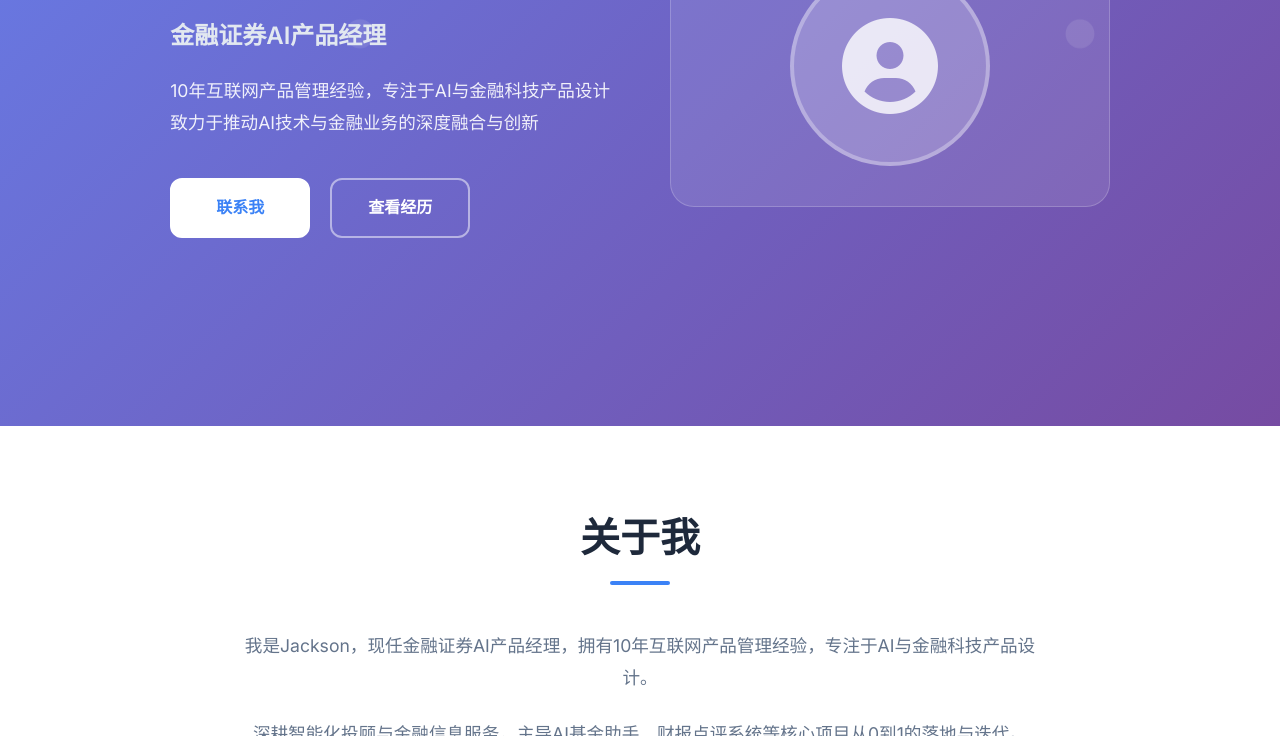
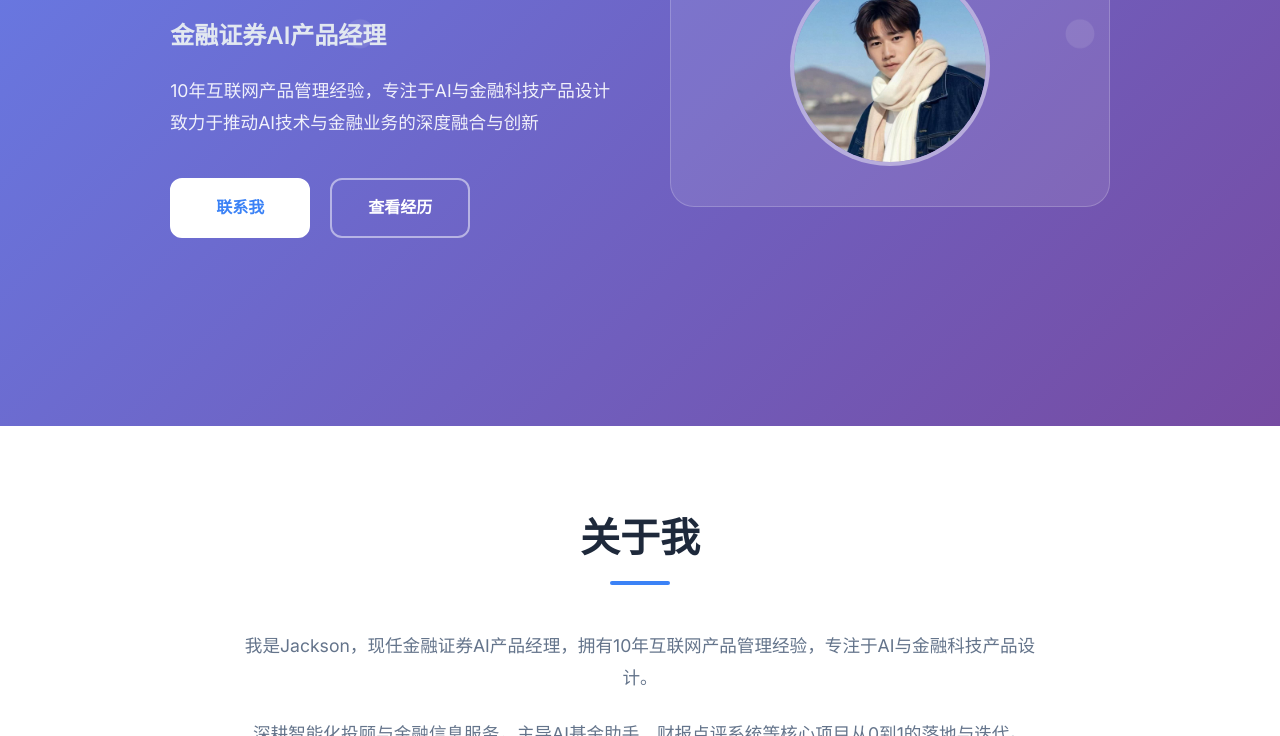
Before and after one commit to jackson-xu666/xugangzhou, a plain HTML site: page index.html in a window 1280 px wide. Shown: the part 364-1100 px from the top of the page. Drawn offline with Linux system fonts and the light colour scheme.

Commit message:
Add personal avatar and update profile display

```diff
--- a/index.html
+++ b/index.html
@@ -46,7 +46,7 @@
                     <div class="hero-image">
                         <div class="profile-card">
                             <div class="profile-image">
-                                <i class="fas fa-user-circle"></i>
+                                <img src="avatar.jpg" alt="Jackson's Profile Photo" />
                             </div>
                         </div>
                     </div>
--- a/style.css
+++ b/style.css
@@ -265,9 +265,15 @@ html {
     display: flex;
     align-items: center;
     justify-content: center;
-    font-size: 6rem;
-    color: rgba(255, 255, 255, 0.8);
     border: 4px solid rgba(255, 255, 255, 0.3);
+    overflow: hidden;
+}
+
+.profile-image img {
+    width: 100%;
+    height: 100%;
+    object-fit: cover;
+    border-radius: 50%;
 }
 
 /* 关于我区域 */
```
Also changed, not shown: avatar.jpg (added).
